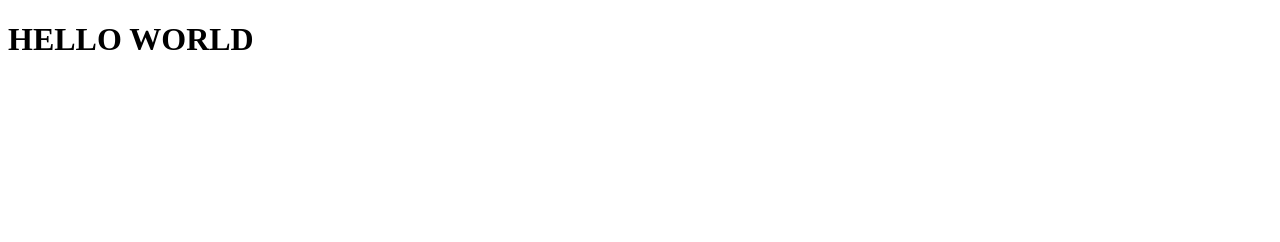
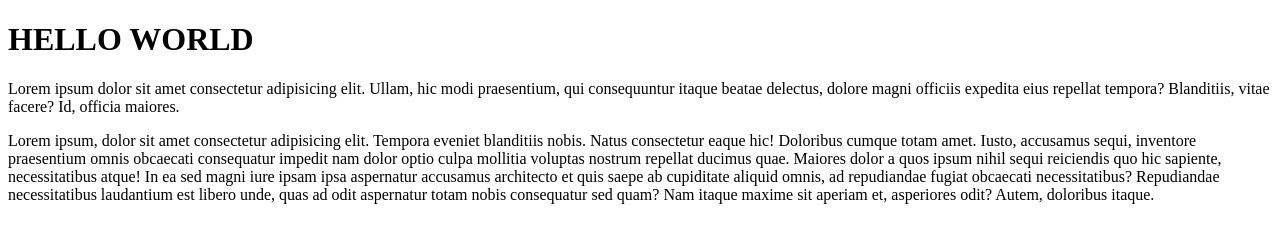
Before and after one commit to leonelottou/WIC, a plain HTML site: page index.html in a window 1280 px wide. Drawn offline with Linux system fonts and the light colour scheme.

Commit message:
Update index.html

```diff
--- a/index.html
+++ b/index.html
@@ -8,5 +8,11 @@
 </head>
 <body>
     <h1>HELLO WORLD</h1>
+
+   <p>Lorem ipsum dolor sit amet consectetur adipisicing elit. Ullam, hic modi praesentium, qui consequuntur itaque beatae delectus, dolore magni officiis expedita eius repellat tempora? Blanditiis, vitae facere? Id, officia maiores.
+
+   </p>
+
+   Lorem ipsum, dolor sit amet consectetur adipisicing elit. Tempora eveniet blanditiis nobis. Natus consectetur eaque hic! Doloribus cumque totam amet. Iusto, accusamus sequi, inventore praesentium omnis obcaecati consequatur impedit nam dolor optio culpa mollitia voluptas nostrum repellat ducimus quae. Maiores dolor a quos ipsum nihil sequi reiciendis quo hic sapiente, necessitatibus atque! In ea sed magni iure ipsam ipsa aspernatur accusamus architecto et quis saepe ab cupiditate aliquid omnis, ad repudiandae fugiat obcaecati necessitatibus? Repudiandae necessitatibus laudantium est libero unde, quas ad odit aspernatur totam nobis consequatur sed quam? Nam itaque maxime sit aperiam et, asperiores odit? Autem, doloribus itaque.
 </body>
 </html>
```
